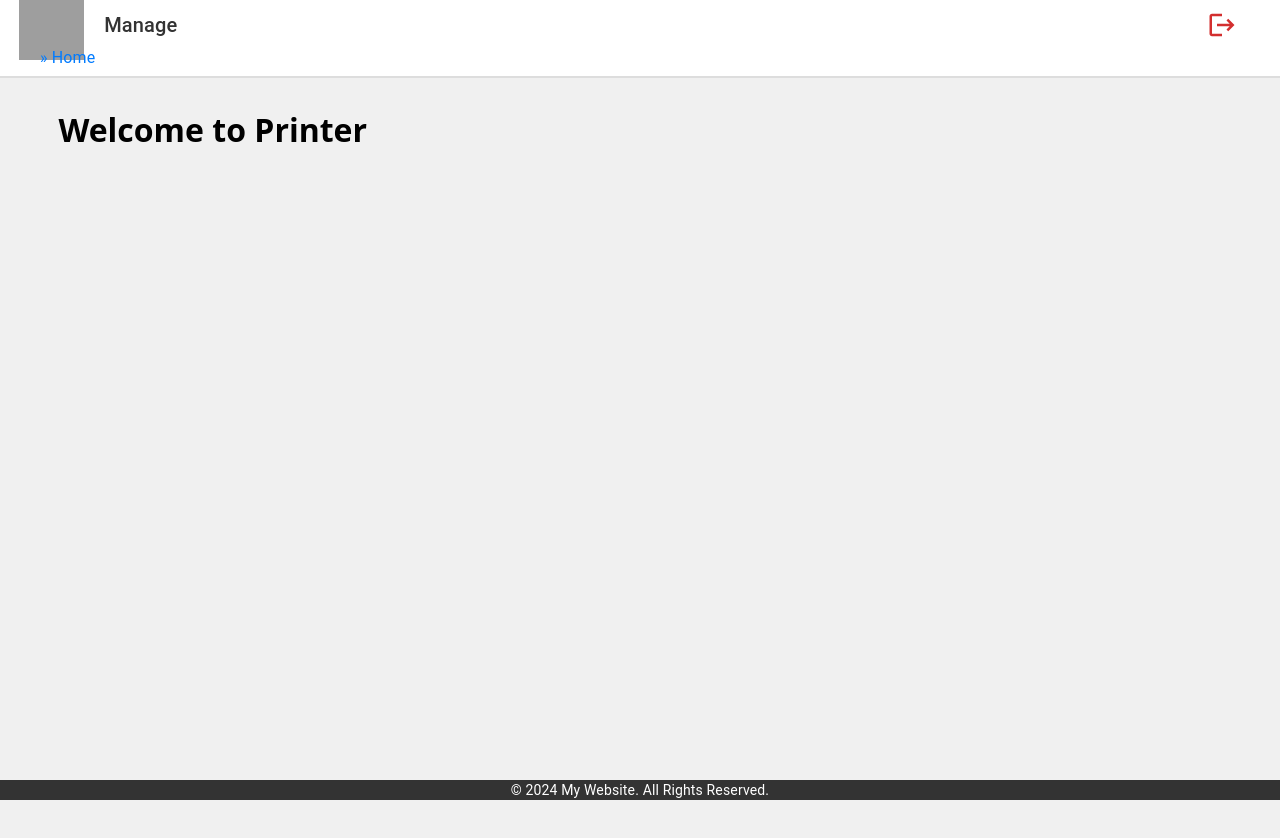
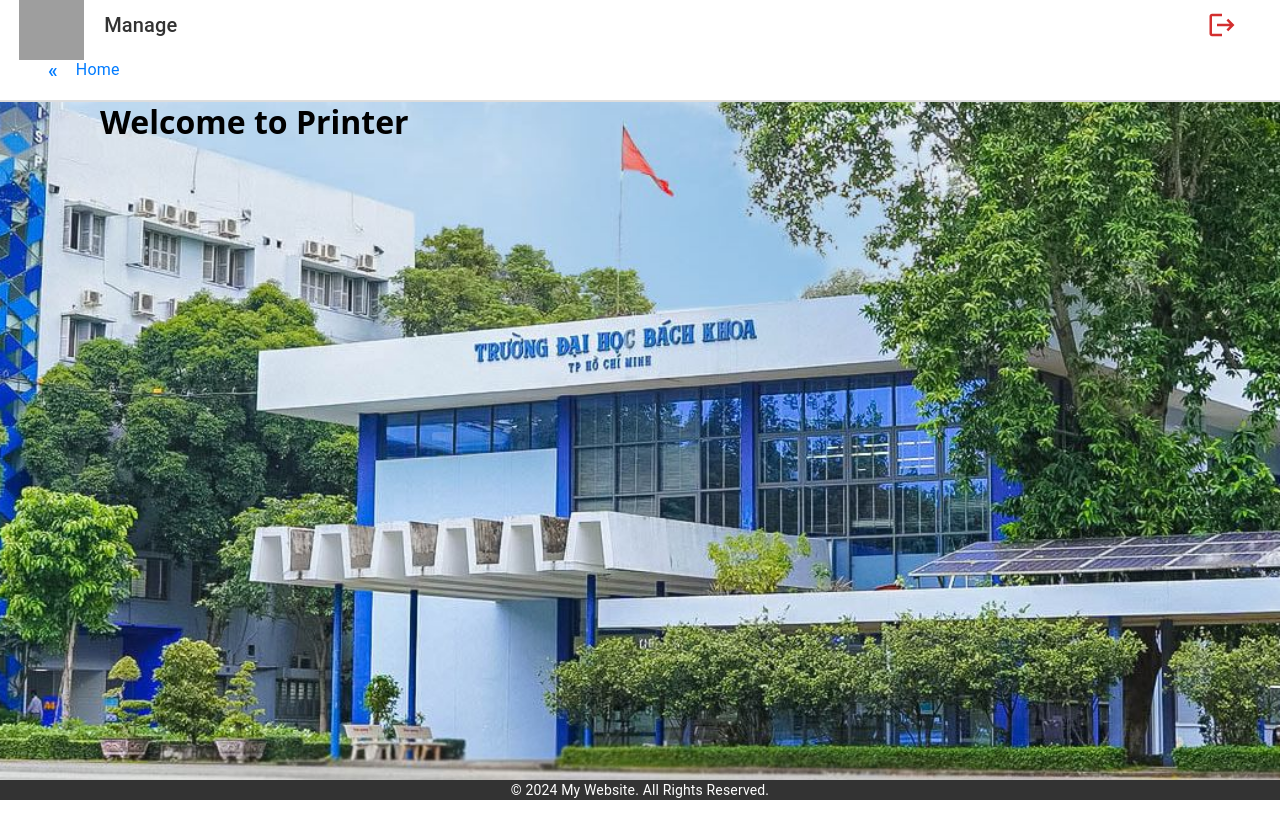
Before and after one commit to Fkiril/PrintWare, a React (Create React App) app in the folder web/: page /home in a window 1280 px wide. Shown: the top 838 px of the page. After the commit the page ends 800 px from the top, so only its background shows below. Built offline with nearby package versions, Linux system fonts and the light colour scheme; no server answers; sample sign-in values are in the browser's storage; grey boxes are pictures that could not be loaded.

Commit message:
update 27/11

```diff
--- a/web/src/Pages/Home/Home.js
+++ b/web/src/Pages/Home/Home.js
@@ -3,8 +3,11 @@ import { Box } from '@mui/material';
 
 const Home = () => {
   return (
-    <Box sx={{display: 'flex', marginTop: '50px',height:'100vh'}} >
-      <h1 style={{ color: '#000', padding: '20px', margin: 0 }}>Welcome to Printer</h1>
+    <Box sx={{display: 'flex',height:'100vh',backgroundImage: 'url(/static/Library.jpg)',
+      backgroundSize: 'cover',
+      backgroundPosition: 'center',
+      margin: 0}} >
+      <h1 style={{ color: '#000', padding: '100px', margin: 0 }}>Welcome to Printer</h1>
     </Box>
   );
 };
--- a/web/src/Pages/Sidebar/MiniSidebar.js
+++ b/web/src/Pages/Sidebar/MiniSidebar.js
@@ -41,7 +41,9 @@ export default function Navbar({ onLogout }) {
       link: `/${array.slice(0, index + 1).join('/')}`,
     }));
 
-
+    const handleGoBack = () => {
+      navigate(-1); // Quay lại trang trước
+    };
   return (
     <Box
       sx={{
@@ -185,13 +187,18 @@ export default function Navbar({ onLogout }) {
         alignItems: 'center',
       }}
     >
+       <IconButton onClick={handleGoBack} sx={{ marginRight: '10px' }}>
+          <Typography variant="h6" sx={{ color: '#007bff', cursor: 'pointer' }}>
+            {'«'}  {/* Thay '»' bằng '<<' */}
+          </Typography>
+        </IconButton>
       {breadcrumbs.map((crumb, index) => (
         <Typography key={crumb.link} sx={{ marginRight: '10px' }}>
           <Link
             to={crumb.link}
             style={{ textDecoration: 'none', color: '#007bff' }}
           >
-            » {crumb.label}
+            {crumb.label}
           </Link>
            {index < breadcrumbs.length - 1 && ' » '}
         </Typography>
--- a/web/src/Pages/Sidebar/Sidebarlayout.js
+++ b/web/src/Pages/Sidebar/Sidebarlayout.js
@@ -29,7 +29,6 @@ const SidebarLayout = ({ onLogout, children }) => {
       <Box
         sx={{
           flexGrow: 1,
-          padding: '3%',
           height: '100%',
           boxSizing: 'border-box',
           overflow: 'auto',
```
Also changed, not shown: web/public/static/CardOCB.png (deleted).
